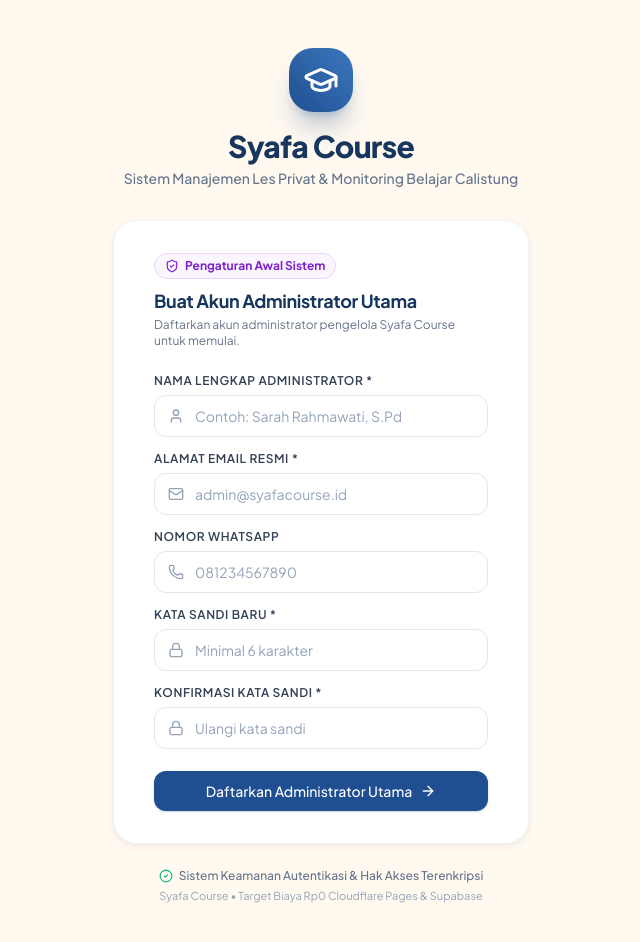
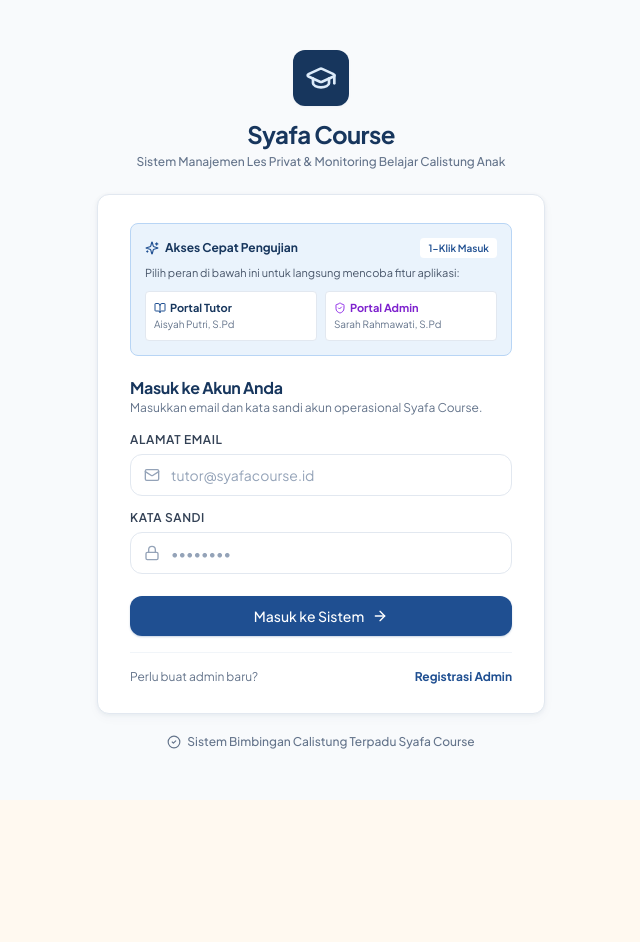
Before and after one commit to abdulhamidalghazalii/-bougenville-course, a React (Vite) app: page /login in a window 1280 px wide. Shown: the top 942 px of the page, without its empty margins (319-959 px from the left). After the commit the page ends 800 px from the top, so only its background shows below. Built offline with nearby package versions, Linux system fonts and the light colour scheme.

Commit message:
feat: complete anti-ai-slop redesign, instant quick login, and preseeded operational state for Vercel

```diff
--- a/src/lib/store.ts
+++ b/src/lib/store.ts
@@ -13,7 +13,18 @@
   AssessmentLevel,
   StudentAssessment,
 } from '../types';
-import { MOCK_PROGRAMS, MOCK_INDICATORS } from '../data/mockData';
+import {
+  MOCK_ADMIN,
+  MOCK_TUTORS,
+  MOCK_PROGRAMS,
+  MOCK_INDICATORS,
+  MOCK_STUDENTS,
+  MOCK_PARENTS,
+  MOCK_SCHEDULES,
+  MOCK_ATTENDANCES,
+  MOCK_SESSIONS,
+  MOCK_REPORTS,
+} from '../data/mockData';
 
 export interface UserAccount extends Profile {
   passwordHash: string; // Stored hash/credential for local authentication
@@ -73,16 +84,31 @@
   }
 
   initialize() {
-    this.currentUser = loadData<Profile | null>(STORAGE_KEYS.CURRENT_USER, null);
-    this.accounts = loadData<UserAccount[]>(STORAGE_KEYS.ACCOUNTS, []);
-    this.students = loadData<Student[]>(STORAGE_KEYS.STUDENTS, []);
-    this.parents = loadData<Parent[]>(STORAGE_KEYS.PARENTS, []);
+    const defaultAccounts: UserAccount[] = [
+      {
+        ...MOCK_ADMIN,
+        passwordHash: btoa('admin123'),
+      },
+      ...MOCK_TUTORS.map((t) => ({
+        ...t,
+        passwordHash: btoa('tutor123'),
+      })),
+    ];
+
+    this.accounts = loadData<UserAccount[]>(STORAGE_KEYS.ACCOUNTS, defaultAccounts);
+    // Default logged in user to Tutor so visitor immediately sees the full Syafa Course experience
+    this.currentUser = loadData<Profile | null>(
+      STORAGE_KEYS.CURRENT_USER,
+      this.accounts.find((a) => a.role === 'tutor') || this.accounts[0] || null
+    );
+    this.students = loadData<Student[]>(STORAGE_KEYS.STUDENTS, MOCK_STUDENTS);
+    this.parents = loadData<Parent[]>(STORAGE_KEYS.PARENTS, MOCK_PARENTS);
     this.programs = loadData<Program[]>(STORAGE_KEYS.PROGRAMS, MOCK_PROGRAMS);
     this.indicators = loadData<LearningIndicator[]>(STORAGE_KEYS.INDICATORS, MOCK_INDICATORS);
-    this.schedules = loadData<Schedule[]>(STORAGE_KEYS.SCHEDULES, []);
-    this.attendances = loadData<Attendance[]>(STORAGE_KEYS.ATTENDANCES, []);
-    this.sessions = loadData<LearningSession[]>(STORAGE_KEYS.SESSIONS, []);
-    this.reports = loadData<LearningReport[]>(STORAGE_KEYS.REPORTS, []);
+    this.schedules = loadData<Schedule[]>(STORAGE_KEYS.SCHEDULES, MOCK_SCHEDULES);
+    this.attendances = loadData<Attendance[]>(STORAGE_KEYS.ATTENDANCES, MOCK_ATTENDANCES);
+    this.sessions = loadData<LearningSession[]>(STORAGE_KEYS.SESSIONS, MOCK_SESSIONS);
+    this.reports = loadData<LearningReport[]>(STORAGE_KEYS.REPORTS, MOCK_REPORTS);
     this.auditLogs = loadData<AuditLog[]>(STORAGE_KEYS.AUDIT_LOGS, []);
   }
 
--- a/src/pages/auth/LoginPage.tsx
+++ b/src/pages/auth/LoginPage.tsx
@@ -13,6 +13,8 @@
   User,
   AlertCircle,
   CheckCircle2,
+  Sparkles,
+  BookOpen,
 } from 'lucide-react';
 
 export const LoginPage: React.FC = () => {
@@ -20,9 +22,7 @@
   const navigate = useNavigate();
 
   const hasAdmin = store.hasAdminAccount();
-
-  // Mode: if no admin exists, default to bootstrap registration mode
-  const [isRegisterAdmin, setIsRegisterAdmin] = useState(!hasAdmin);
+  const [isRegisterAdmin, setIsRegisterAdmin] = useState(false);
 
   // Login form state
   const [email, setEmail] = useState('');
@@ -42,7 +42,7 @@
     setError('');
 
     if (!email || !password) {
-      setError('Silakan masukkan email dan kata sandi.');
+      setError('Silakan masukkan alamat email dan kata sandi.');
       return;
     }
 
@@ -61,6 +61,32 @@
     }
 
     setIsLoading(false);
+  };
+
+  const handleQuickLogin = (role: 'tutor' | 'admin') => {
+    if (role === 'tutor') {
+      const tutorAccount = store.accounts.find((a) => a.role === 'tutor') || {
+        email: 'aisyah@syafacourse.id',
+      };
+      const res = store.login(tutorAccount.email, 'tutor123');
+      if (res.success) {
+        navigate('/tutor');
+      } else {
+        setEmail(tutorAccount.email);
+        setPassword('tutor123');
+      }
+    } else {
+      const adminAccount = store.accounts.find((a) => a.role === 'admin') || {
+        email: 'admin@syafacourse.id',
+      };
+      const res = store.login(adminAccount.email, 'admin123');
+      if (res.success) {
+        navigate('/admin');
+      } else {
+        setEmail(adminAccount.email);
+        setPassword('admin123');
+      }
+    }
   };
 
   const handleRegisterAdmin = (e: React.FormEvent) => {
@@ -101,140 +127,85 @@
   };
 
   return (
-    <div className="min-h-screen bg-cream-100 flex flex-col justify-center py-12 sm:px-6 lg:px-8">
-      <div className="sm:mx-auto sm:w-full sm:max-w-md text-center px-4">
-        {/* Brand Logo */}
-        <div className="inline-flex items-center justify-center w-16 h-16 rounded-3xl bg-gradient-to-tr from-brand-500 to-brand-400 text-white shadow-xl shadow-brand-500/25 mb-4">
-          <GraduationCap className="w-9 h-9" />
+    <div className="min-h-screen bg-slateGray-50 flex flex-col justify-center py-12 px-4 sm:px-6 lg:px-8">
+      <div className="sm:mx-auto sm:w-full sm:max-w-md text-center">
+        {/* Brand Logo - Clean Navy Ink Badge */}
+        <div className="inline-flex items-center justify-center w-14 h-14 rounded-xl bg-navyInk-700 text-white shadow-subtle mb-3">
+          <GraduationCap className="w-8 h-8 text-softBlue-100" />
         </div>
-        <h1 className="text-2xl sm:text-3xl font-extrabold text-slateNavy-900 tracking-tight">Syafa Course</h1>
-        <p className="text-sm text-slateNavy-500 mt-1 font-medium">
-          Sistem Manajemen Les Privat & Monitoring Belajar Calistung
+        <h1 className="text-2xl font-bold text-navyInk-700 tracking-tight">Syafa Course</h1>
+        <p className="text-xs text-slateGray-500 mt-1 font-medium">
+          Sistem Manajemen Les Privat & Monitoring Belajar Calistung Anak
         </p>
       </div>
 
-      <div className="mt-8 sm:mx-auto sm:w-full sm:max-w-md px-4">
-        <div className="bg-white py-8 px-6 sm:px-10 shadow-card rounded-3xl border border-slateNavy-100">
-          {!hasAdmin || isRegisterAdmin ? (
-            /* BOOTSTRAP: INITIAL ADMIN REGISTRATION */
+      <div className="mt-6 sm:mx-auto sm:w-full sm:max-w-md">
+        <div className="bg-white py-7 px-6 sm:px-8 shadow-card rounded-xl border border-slateGray-200 space-y-5">
+          {/* Quick Access Card (Sangat Membantu saat Uji Coba di Vercel) */}
+          <div className="p-3.5 rounded-lg bg-softBlue/60 border border-navyInk-200 text-xs space-y-2">
+            <div className="flex items-center justify-between">
+              <span className="font-bold text-navyInk-700 flex items-center gap-1.5">
+                <Sparkles className="w-3.5 h-3.5 text-navyInk-600" />
+                <span>Akses Cepat Pengujian</span>
+              </span>
+              <span className="text-[10px] text-navyInk-600 font-semibold bg-white px-2 py-0.5 rounded">
+                1-Klik Masuk
+              </span>
+            </div>
+            <p className="text-[11px] text-slateGray-600 leading-tight">
+              Pilih peran di bawah ini untuk langsung mencoba fitur aplikasi:
+            </p>
+            <div className="grid grid-cols-2 gap-2 pt-1">
+              <button
+                type="button"
+                onClick={() => handleQuickLogin('tutor')}
+                className="p-2 rounded bg-white border border-slateGray-200 text-navyInk-700 hover:bg-slateGray-50 transition-colors text-left"
+              >
+                <div className="font-bold text-[11px] flex items-center gap-1 text-navyInk-700">
+                  <BookOpen className="w-3 h-3 text-navyInk-600" />
+                  <span>Portal Tutor</span>
+                </div>
+                <div className="text-[10px] text-slateGray-500 truncate">Aisyah Putri, S.Pd</div>
+              </button>
+              <button
+                type="button"
+                onClick={() => handleQuickLogin('admin')}
+                className="p-2 rounded bg-white border border-slateGray-200 text-navyInk-700 hover:bg-slateGray-50 transition-colors text-left"
+              >
+                <div className="font-bold text-[11px] flex items-center gap-1 text-purple-700">
+                  <ShieldCheck className="w-3 h-3 text-purple-600" />
+                  <span>Portal Admin</span>
+                </div>
+                <div className="text-[10px] text-slateGray-500 truncate">Sarah Rahmawati, S.Pd</div>
+              </button>
+            </div>
+          </div>
+
+          {!isRegisterAdmin ? (
+            /* STANDARD LOGIN FORM */
             <div>
-              <div className="mb-6">
-                <div className="inline-flex items-center gap-1.5 px-2.5 py-1 rounded-full bg-purple-50 text-purple-700 text-xs font-bold border border-purple-200 mb-2">
-                  <ShieldCheck className="w-3.5 h-3.5" />
-                  <span>Pengaturan Awal Sistem</span>
-                </div>
-                <h2 className="text-lg font-bold text-slateNavy-900">Buat Akun Administrator Utama</h2>
-                <p className="text-xs text-slateNavy-500 mt-0.5">
-                  Daftarkan akun administrator pengelola Syafa Course untuk memulai.
+              <div className="mb-4">
+                <h2 className="text-base font-bold text-navyInk-700">Masuk ke Akun Anda</h2>
+                <p className="text-xs text-slateGray-500">
+                  Masukkan email dan kata sandi akun operasional Syafa Course.
                 </p>
               </div>
 
               {error && (
-                <div className="mb-4 p-3 rounded-2xl bg-rose-50 border border-rose-200 text-xs text-rose-700 flex items-center gap-2">
+                <div className="mb-4 p-3 rounded-lg bg-rose-50 border border-rose-200 text-xs text-rose-700 flex items-center gap-2">
                   <AlertCircle className="w-4 h-4 shrink-0 text-rose-500" />
                   <span>{error}</span>
                 </div>
               )}
 
-              <form onSubmit={handleRegisterAdmin} className="space-y-3.5">
-                <Input
-                  label="Nama Lengkap Administrator *"
-                  placeholder="Contoh: Sarah Rahmawati, S.Pd"
-                  value={adminName}
-                  onChange={(e) => setAdminName(e.target.value)}
-                  leftIcon={<User className="w-4 h-4" />}
-                  required
-                />
-
-                <Input
-                  label="Alamat Email Resmi *"
-                  type="email"
-                  placeholder="admin@syafacourse.id"
-                  value={adminEmail}
-                  onChange={(e) => setAdminEmail(e.target.value)}
-                  leftIcon={<Mail className="w-4 h-4" />}
-                  required
-                />
-
-                <Input
-                  label="Nomor WhatsApp"
-                  placeholder="081234567890"
-                  value={adminPhone}
-                  onChange={(e) => setAdminPhone(e.target.value)}
-                  leftIcon={<Phone className="w-4 h-4" />}
-                />
-
-                <Input
-                  label="Kata Sandi Baru *"
-                  type="password"
-                  placeholder="Minimal 6 karakter"
-                  value={adminPassword}
-                  onChange={(e) => setAdminPassword(e.target.value)}
-                  leftIcon={<Lock className="w-4 h-4" />}
-                  required
-                />
-
-                <Input
-                  label="Konfirmasi Kata Sandi *"
-                  type="password"
-                  placeholder="Ulangi kata sandi"
-                  value={confirmPassword}
-                  onChange={(e) => setConfirmPassword(e.target.value)}
-                  leftIcon={<Lock className="w-4 h-4" />}
-                  required
-                />
-
-                <div className="pt-2">
-                  <Button
-                    type="submit"
-                    variant="primary"
-                    size="md"
-                    className="w-full"
-                    isLoading={isLoading}
-                    rightIcon={<ArrowRight className="w-4 h-4" />}
-                  >
-                    Daftarkan Administrator Utama
-                  </Button>
-                </div>
-
-                {hasAdmin && (
-                  <div className="pt-2 text-center">
-                    <button
-                      type="button"
-                      onClick={() => setIsRegisterAdmin(false)}
-                      className="text-xs text-brand-600 font-semibold hover:underline"
-                    >
-                      Kembali ke Halaman Masuk (Login)
-                    </button>
-                  </div>
-                )}
-              </form>
-            </div>
-          ) : (
-            /* STANDARD LOGIN FORM */
-            <div>
-              <div className="mb-6">
-                <h2 className="text-lg font-bold text-slateNavy-900">Masuk ke Portal</h2>
-                <p className="text-xs text-slateNavy-500">
-                  Gunakan email dan kata sandi yang telah didaftarkan.
-                </p>
-              </div>
-
-              {error && (
-                <div className="mb-4 p-3 rounded-2xl bg-rose-50 border border-rose-200 text-xs text-rose-700 flex items-center gap-2">
-                  <AlertCircle className="w-4 h-4 shrink-0 text-rose-500" />
-                  <span>{error}</span>
-                </div>
-              )}
-
-              <form onSubmit={handleLogin} className="space-y-4">
+              <form onSubmit={handleLogin} className="space-y-3.5">
                 <Input
                   label="Alamat Email"
                   type="email"
-                  placeholder="nama@syafacourse.id"
+                  placeholder="tutor@syafacourse.id"
                   value={email}
                   onChange={(e) => setEmail(e.target.value)}
-                  leftIcon={<Mail className="w-4 h-4" />}
+                  leftIcon={<Mail className="w-4 h-4 text-slateGray-400" />}
                   autoComplete="email"
                   required
                 />
@@ -245,7 +216,7 @@
                   placeholder="••••••••"
                   value={password}
                   onChange={(e) => setPassword(e.target.value)}
-                  leftIcon={<Lock className="w-4 h-4" />}
+                  leftIcon={<Lock className="w-4 h-4 text-slateGray-400" />}
                   autoComplete="current-password"
                   required
                 />
@@ -259,28 +230,94 @@
                     isLoading={isLoading}
                     rightIcon={<ArrowRight className="w-4 h-4" />}
                   >
-                    Masuk ke Aplikasi
+                    Masuk ke Sistem
                   </Button>
                 </div>
               </form>
 
-              <div className="mt-6 pt-4 border-t border-slateNavy-100 text-center text-xs text-slateNavy-500">
-                <p>
-                  Belum memiliki akun tutor? Hubungi Administrator Pusat untuk mendapatkan kredensial login.
+              <div className="mt-4 pt-4 border-t border-slateGray-100 flex items-center justify-between text-xs text-slateGray-500">
+                <span>Perlu buat admin baru?</span>
+                <button
+                  type="button"
+                  onClick={() => setIsRegisterAdmin(true)}
+                  className="font-bold text-navyInk-600 hover:underline"
+                >
+                  Registrasi Admin
+                </button>
+              </div>
+            </div>
+          ) : (
+            /* REGISTRATION FORM */
+            <div>
+              <div className="mb-4">
+                <h2 className="text-base font-bold text-navyInk-700">Daftarkan Admin Baru</h2>
+                <p className="text-xs text-slateGray-500">
+                  Buat akun administrator pengelola baru untuk lembaga les.
                 </p>
               </div>
+
+              {error && (
+                <div className="mb-4 p-3 rounded-lg bg-rose-50 border border-rose-200 text-xs text-rose-700 flex items-center gap-2">
+                  <AlertCircle className="w-4 h-4 shrink-0 text-rose-500" />
+                  <span>{error}</span>
+                </div>
+              )}
+
+              <form onSubmit={handleRegisterAdmin} className="space-y-3">
+                <Input
+                  label="Nama Lengkap *"
+                  placeholder="Nama Administrator"
+                  value={adminName}
+                  onChange={(e) => setAdminName(e.target.value)}
+                  required
+                />
+                <Input
+                  label="Email *"
+                  type="email"
+                  placeholder="admin@syafacourse.id"
+                  value={adminEmail}
+                  onChange={(e) => setAdminEmail(e.target.value)}
+                  required
+                />
+                <Input
+                  label="Kata Sandi *"
+                  type="password"
+                  placeholder="Minimal 6 karakter"
+                  value={adminPassword}
+                  onChange={(e) => setAdminPassword(e.target.value)}
+                  required
+                />
+                <Input
+                  label="Konfirmasi Kata Sandi *"
+                  type="password"
+                  placeholder="Ulangi kata sandi"
+                  value={confirmPassword}
+                  onChange={(e) => setConfirmPassword(e.target.value)}
+                  required
+                />
+
+                <div className="pt-2 flex items-center justify-between">
+                  <button
+                    type="button"
+                    onClick={() => setIsRegisterAdmin(false)}
+                    className="text-xs text-slateGray-500 hover:underline"
+                  >
+                    ← Kembali ke Login
+                  </button>
+                  <Button type="submit" variant="primary" size="sm" isLoading={isLoading}>
+                    Daftarkan Admin
+                  </Button>
+                </div>
+              </form>
             </div>
           )}
         </div>
 
-        {/* Security & Cloudflare Info */}
-        <div className="mt-6 text-center text-xs text-slateNavy-500 space-y-1">
+        {/* Security Footer Notice */}
+        <div className="mt-5 text-center text-xs text-slateGray-500 space-y-1">
           <p className="flex items-center justify-center gap-1.5 font-medium">
-            <CheckCircle2 className="w-3.5 h-3.5 text-emerald-500" />
-            <span>Sistem Keamanan Autentikasi & Hak Akses Terenkripsi</span>
-          </p>
-          <p className="text-[11px] text-slateNavy-400">
-            Syafa Course • Target Biaya Rp0 Cloudflare Pages & Supabase
+            <CheckCircle2 className="w-3.5 h-3.5 text-deepSage" />
+            <span>Sistem Bimbingan Calistung Terpadu Syafa Course</span>
           </p>
         </div>
       </div>
```
Also changed, not shown: src/components/layout/Navbar.tsx (+7 -7 lines).
